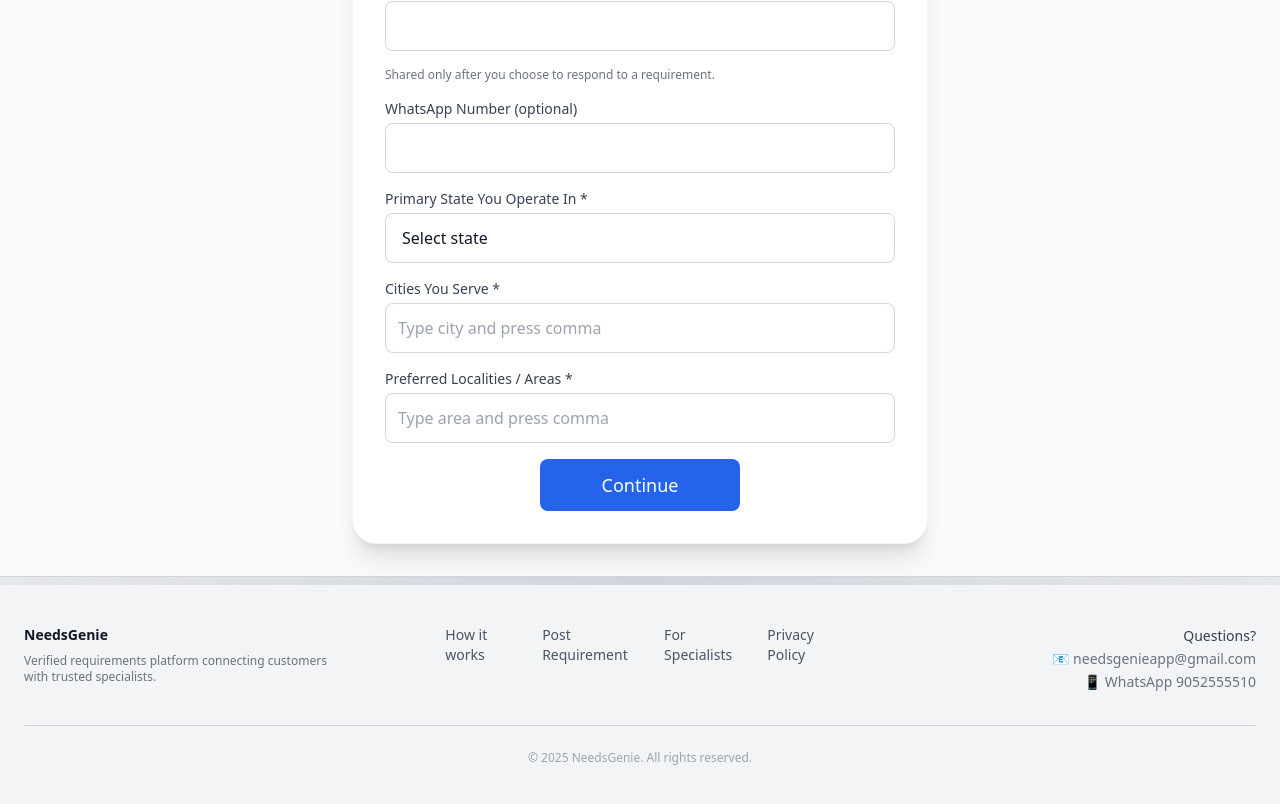
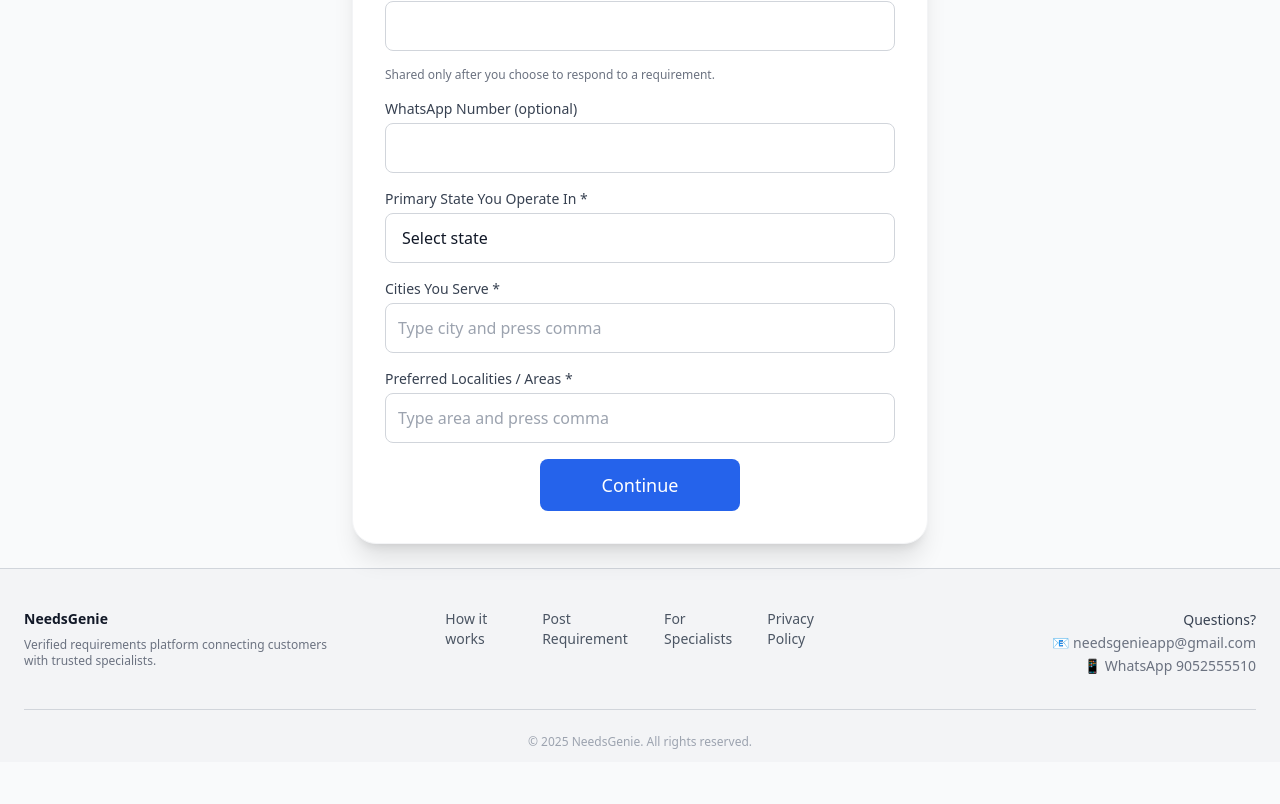
Before and after one commit to ishaiktaher/NeedsGenie, a Next.js app: page /specialist/register in a window 1280 px wide. Shown: the part 443-1247 px from the top of the page. After the commit the page ends 1205 px from the top, so only its background shows below. Built offline with nearby package versions, Linux system fonts and the light colour scheme.

Commit message:
Removed extra padding from footer

```diff
--- a/app/layout.js
+++ b/app/layout.js
@@ -13,9 +13,7 @@ export default function RootLayout({ children }) {
       <body className="bg-gray-50 text-gray-900 antialiased min-h-screen">
         <Header />
         {children}
-        <section className="sm:pt-2">
         <Footer />
-        </section>
       </body>
     </html>
   );
--- a/components/Footer.jsx
+++ b/components/Footer.jsx
@@ -4,9 +4,9 @@ export default function Footer() {
   return (
     <footer className="bg-gray-100 border-t border-gray-300">
       {/* Desktop visual anchor */}
-      <div className="hidden sm:block h-2 bg-gradient-to-r from-gray-200 via-gray-300 to-gray-200" />
+      {/* <div className="hidden sm:block h-2 bg-gradient-to-r from-gray-200 via-gray-300 to-gray-200" /> */}
 
-      <div className="max-w-7xl mx-auto px-6 py-10">
+      <div className="max-w-7xl mx-auto px-6 pt-10 pb-3">
 
         {/* MOBILE */}
         <div className="flex flex-col items-center text-center gap-6 sm:hidden">
```
